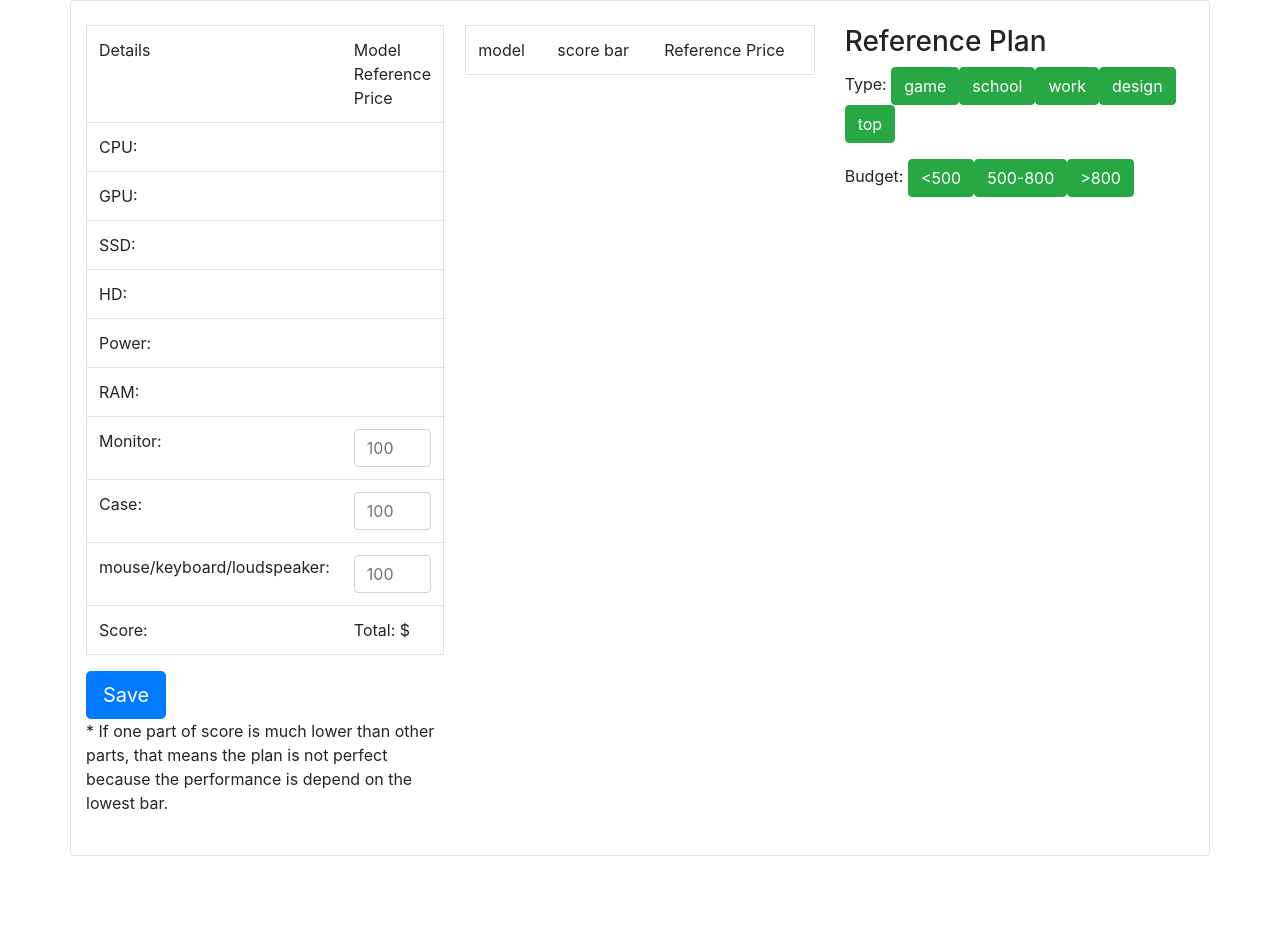
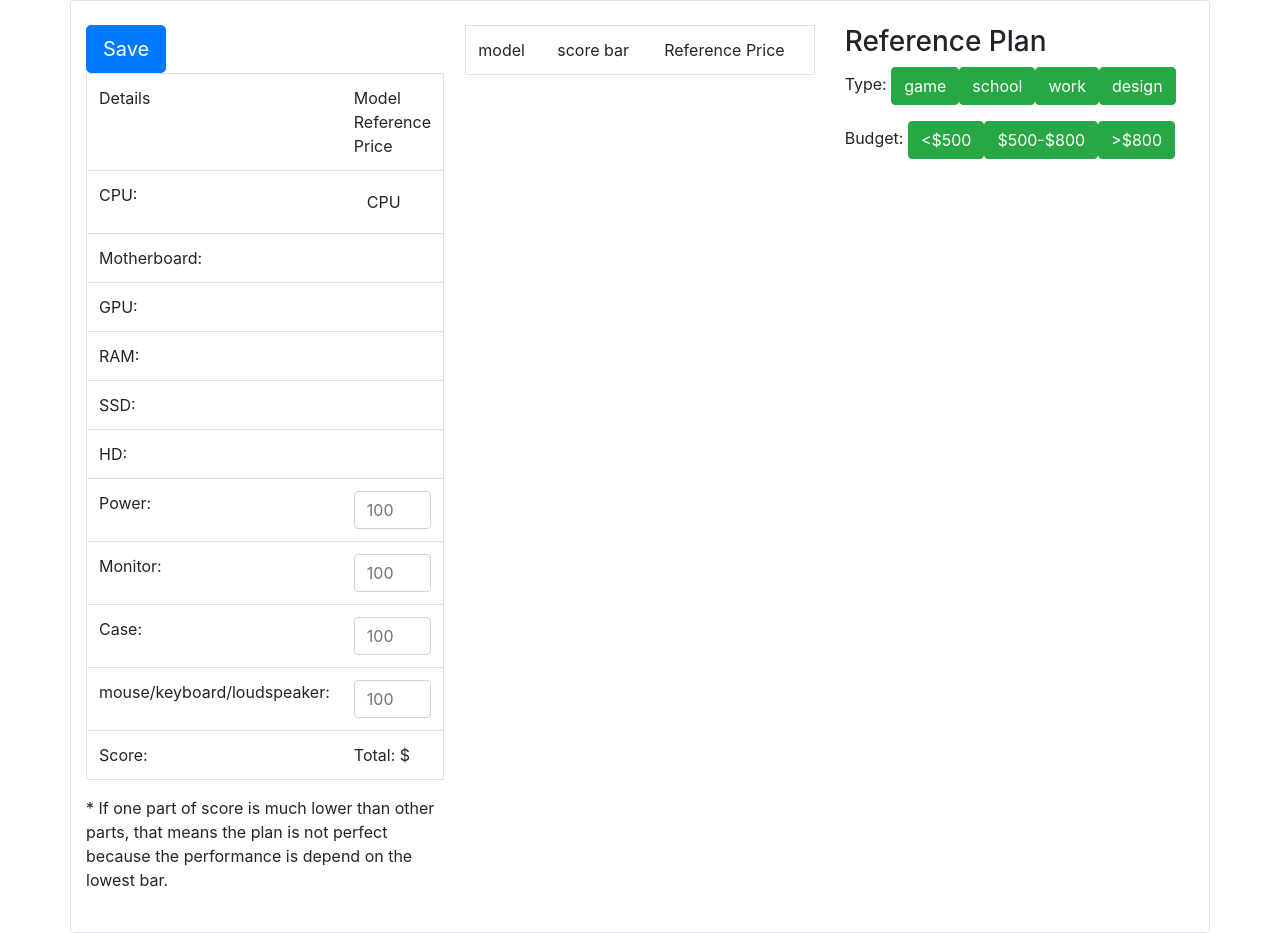
Before and after one commit to jsuhoversnik/IT328-Final, a PHP site: page /views/Plan.html in a window 1280 px wide. Shown: the part 40-973 px from the top of the page. Before the commit the page ends 896 px from the top, so only its background shows below. Run offline with PHP 8.4, Linux system fonts and the light colour scheme; some libraries are stand-ins or nearby versions.

Commit message:
plan page doesnt show

```diff
--- a/views/Plan.html
+++ b/views/Plan.html
@@ -26,44 +26,50 @@
                             <tr>
                                 <td>CPU:</td>
                                 <td>
-                                    <button type="button" class="btn" name="CPU"></button>
+                                    <button type="button" class="btn" name="CPU" id="CPU">CPU</button>
                                 </td>
-                                <!--<td>CPU: {{ @SESSION['plan']->getCPU() }}</td>-->
+
+                            </tr>
+                            <tr>
+                                <td>Motherboard:</td>
+                                <td>
+                                    <button type="button" class="btn" name="Motherboard"></button>
+                                </td>
+                                <!--<td>CPU: {{ @SESSION['plan']->getMotherboard() }}</td>-->
                             </tr>
                             <tr>
                                 <td>GPU:</td>
                                 <td>
-                                    <button type="button" class="btn"></button>
+                                    <button type="button" class="btn" name="GPU"></button>
                                 </td>
                                 <!--<td>GPU: {{ @SESSION['plan']->getGPU() }}</td>-->
                             </tr>
                             <tr>
+                                <td>RAM:</td>
+                                <td>
+                                    <button type="button" class="btn" name="RAM"></button>
+                                </td>
+                                <!--<td>RAM: {{ @SESSION['plan']->getRAM() }}</td>-->
+                            </tr>
+                            <tr>
                                 <td>SSD:</td>
                                 <td>
-                                    <button type="button" class="btn"></button>
+                                    <button type="button" class="btn" name="SSD"></button>
                                 </td>
                                 <!--<td>SSD: {{ @SESSION['plan']->getSSD() }}</td>-->
                             </tr>
                             <tr>
                                 <td>HD:</td>
                                 <td>
-                                    <button type="button" class="btn"></button>
+                                    <button type="button" class="btn" name="HD"></button>
                                 </td>
                                 <!--<td>HD: {{ @SESSION['plan']->getHD() }}</td>-->
                             </tr>
                             <tr>
                                 <td>Power:</td>
-                                <td>
-                                    <button type="button" class="btn"></button>
+                                <td><input class="form-control" type="text" name="Power" id="Power"
+                                           placeholder="100">
                                 </td>
-                                <!--<td>Power: {{ @SESSION['plan']->getPower() }}</td>-->
-                            </tr>
-                            <tr>
-                                <td>RAM:</td>
-                                <td>
-                                    <button type="button" class="btn"></button>
-                                </td>
-                                <!--<td>RAM: {{ @SESSION['plan']->getRAM() }}</td>-->
                             </tr>
                             <tr>
                                 <td>Monitor:</td>
@@ -102,13 +108,14 @@
                                 <td>Total: $
                                 </td>
                             </tr>
+                            <button type="submit" class="btn btn-primary btn-lg" name="Save">
+                            Save
+                        </button>
                         </table>
 
                         <div>
 
-                            <button type="submit" class="btn btn-primary btn-lg" name="Save">
-                                Save
-                            </button>
+
                             <p>
                                 * If one part of score is much lower than other parts,
                                 that means the plan is not perfect because the performance
@@ -117,11 +124,14 @@
                         </div>
                     </div>
                     <div class="col-sm-4">
-                        <table class="table container rounded border">
+                        <table class="table container rounded border" id="planTable">
                             <tr>
                                 <td>model</td>
                                 <td>score bar</td>
                                 <td>Reference Price</td>
+                            </tr>
+                            <tr>
+
                             </tr>
                             <!--<check if (isset($_POST['CPU']))>-->
                             <!--<tr>-->
@@ -143,13 +153,12 @@
                             <button type="button" class="btn btn-success">school</button>
                             <button type="button" class="btn btn-success">work</button>
                             <button type="button" class="btn btn-success">design</button>
-                            <button type="button" class="btn btn-success">top</button>
                         </table>
                         <table class="table container rounded border">
                             Budget:
-                            <button type="button" class="btn btn-success"><500</button>
-                            <button type="button" class="btn btn-success">500-800</button>
-                            <button type="button" class="btn btn-success">>800</button>
+                            <button type="button" class="btn btn-success"><$500</button>
+                            <button type="button" class="btn btn-success">$500-$800</button>
+                            <button type="button" class="btn btn-success">>$800</button>
                         </table>
                     </div>
 
@@ -158,7 +167,12 @@
         </form>
     </div>
 </div>
-
+<script src="http://code.jquery.com/jquery.js"></script>
+<script>
+    $("#CPU").on("click",function(){
+        $("#planTable").load("CPU.html");
+    });
+</script>
 <script src="https://stackpath.bootstrapcdn.com/bootstrap/4.2.1/js/bootstrap.min.js"></script>
 </body>
 </html>
--- a/views/home.html
+++ b/views/home.html
@@ -67,6 +67,9 @@
                     </label>
 
                     <input class="form-control col-9 ml-5" type="text" name="plan" id="plan" placeholder="Plan #">
+                    <check if="{{isset(@error['plan'])}}">
+                        <p>{{@error['plan']}}</p>
+                    </check>
                 </div>
             </div>
             <br>
```
Also changed, not shown: classes/plan.php (added, +130 -0 lines), index.php (+43 -2 lines), model/validation-functions.php (added, +16 -0 lines), word/httpswww.cpubenchmark.net.txt (added), word/plan_design.JPG (added), 5 other files.
